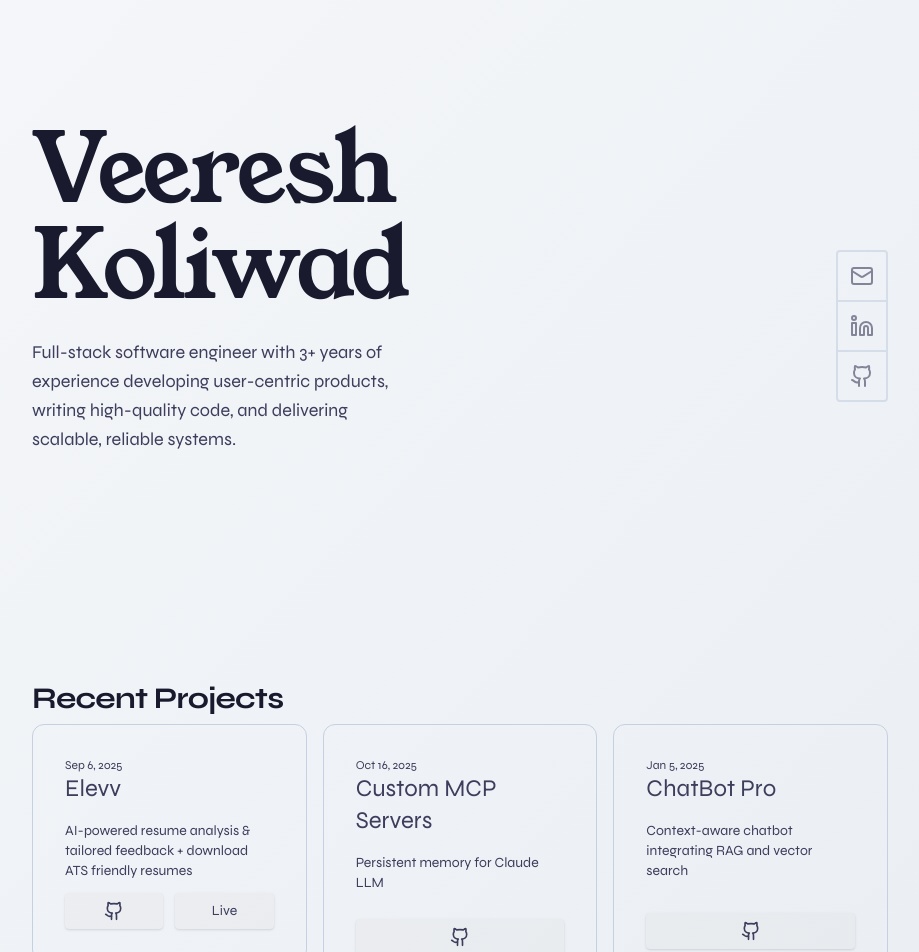
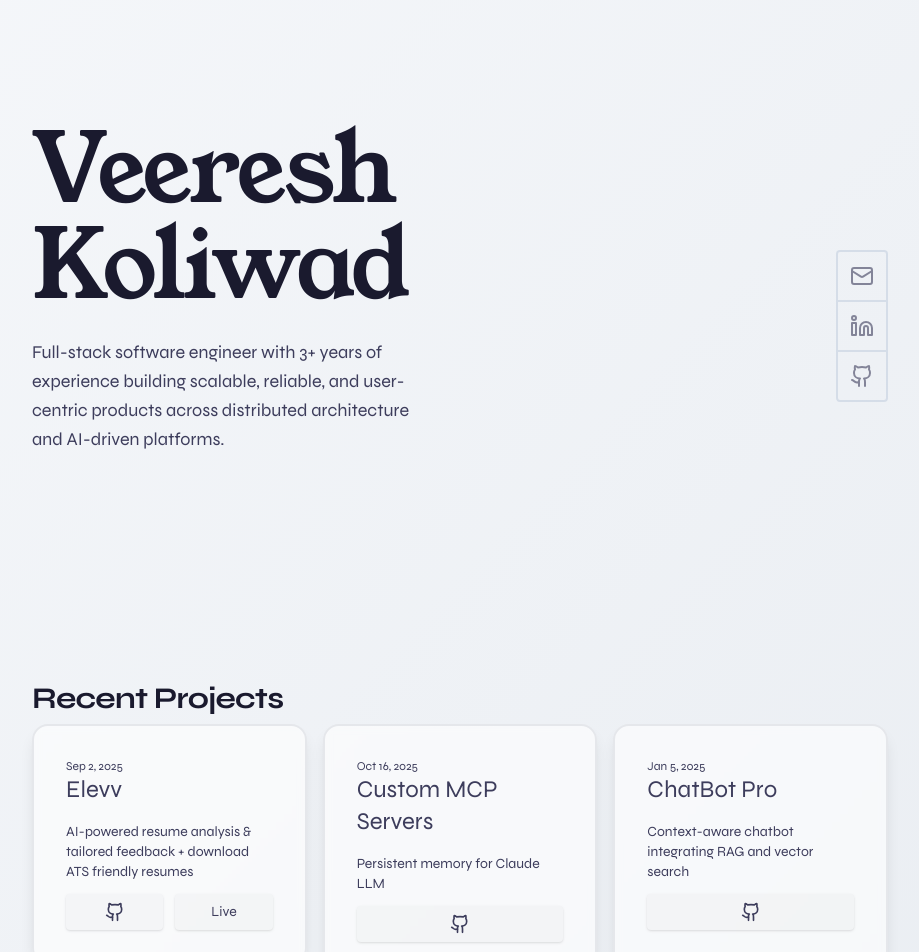
Before and after one commit to veereshgit99/veeresh.dev, a Next.js app: page / in a window 1280 px wide. Shown: the top 952 px of the page, without its empty margins (180-1099 px from the left). Built offline with nearby package versions, Linux system fonts and the light colour scheme.

Commit message:
Projects changes

```diff
--- a/src/components/Card.tsx
+++ b/src/components/Card.tsx
@@ -1,37 +1,21 @@
 "use client";
-import {
-    motion,
-    useMotionTemplate,
-    useSpring,
-} from "framer-motion";
-
+import { motion } from "framer-motion";
 import { PropsWithChildren } from "react";
 
 export const Card: React.FC<PropsWithChildren> = ({ children }) => {
-    const mouseX = useSpring(0, { stiffness: 500, damping: 100 });
-    const mouseY = useSpring(0, { stiffness: 500, damping: 100 });
-
-    function onMouseMove({ currentTarget, clientX, clientY }: any) {
-        const { left, top } = currentTarget.getBoundingClientRect();
-        mouseX.set(clientX - left);
-        mouseY.set(clientY - top);
-    }
-    let maskImage = useMotionTemplate`radial-gradient(240px at ${mouseX}px ${mouseY}px, white, transparent)`;
-    let style = { maskImage, WebkitMaskImage: maskImage };
-
     return (
         <motion.div
-            initial="hidden"
-            whileInView="visible"
+            initial={{ opacity: 0, y: 20 }}
+            whileInView={{ opacity: 1, y: 0 }}
             viewport={{ once: true }}
-            variants={{
-                hidden: { opacity: 0 },
-                visible: { opacity: 1 },
-            }}
-            transition={{ delay: 0.1 }}
-            className="overflow-hidden relative duration-300 border rounded-xl hover:border-secondary group md:gap-8 border-dark"
+            transition={{ duration: 0.5 }}
+            whileHover={{ y: -5, transition: { duration: 0.2 } }}
+            className="relative h-full bg-white/60 dark:bg-gray-900/60 backdrop-blur-sm rounded-2xl border-2 border-dark/20 hover:border-alternative/40 transition-all duration-300 shadow-lg hover:shadow-xl group overflow-hidden"
         >
-            {children}
+            <div className="absolute inset-0 bg-gradient-to-br from-alternative/5 to-transparent opacity-0 group-hover:opacity-100 transition-opacity duration-300" />
+            <div className="relative z-10">
+                {children}
+            </div>
         </motion.div>
     );
 };
--- a/src/components/Hero.tsx
+++ b/src/components/Hero.tsx
@@ -29,7 +29,7 @@ const Hero = () => {
                     transition={{ duration: 0.4, delay: 0.1 }}
                     // @ts-ignore
                     className={"max-w-sm leading-relaxed [&:not(:first-child)]:mt-6 text-secondary text-pretty pb-16 text-lg"}>
-                    Full-stack software engineer with 3+ years of experience developing user-centric products, writing high-quality code, and delivering scalable, reliable systems.
+                    Full-stack software engineer with 3+ years of experience building scalable, reliable, and user-centric products across distributed architecture and AI-driven platforms.
                 </motion.p>
                 {/* MOBILE */}
                 <div className="sm:hidden flex text-secondary absolute right-0 -top-5">
--- a/src/content/projects.ts
+++ b/src/content/projects.ts
@@ -4,7 +4,7 @@ export const projects: Project[] = [
     {
         title: "Elevv",
         description: "AI-powered resume analysis & tailored feedback + download ATS friendly resumes",
-        date: "2025-09-06",
+        date: "2025-09-02",
         github: "https://github.com/veereshgit99/Elevv",
         demo: "https://elevv.net"
     },
```
